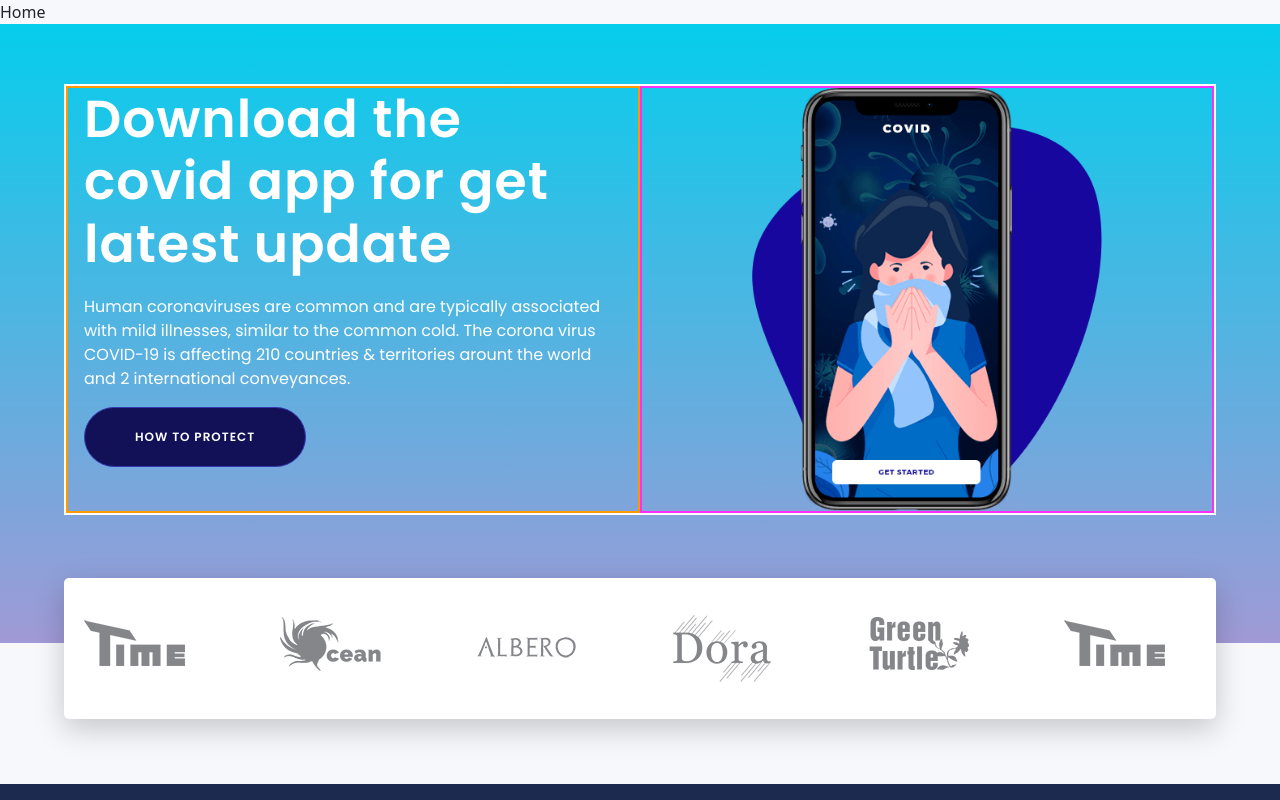
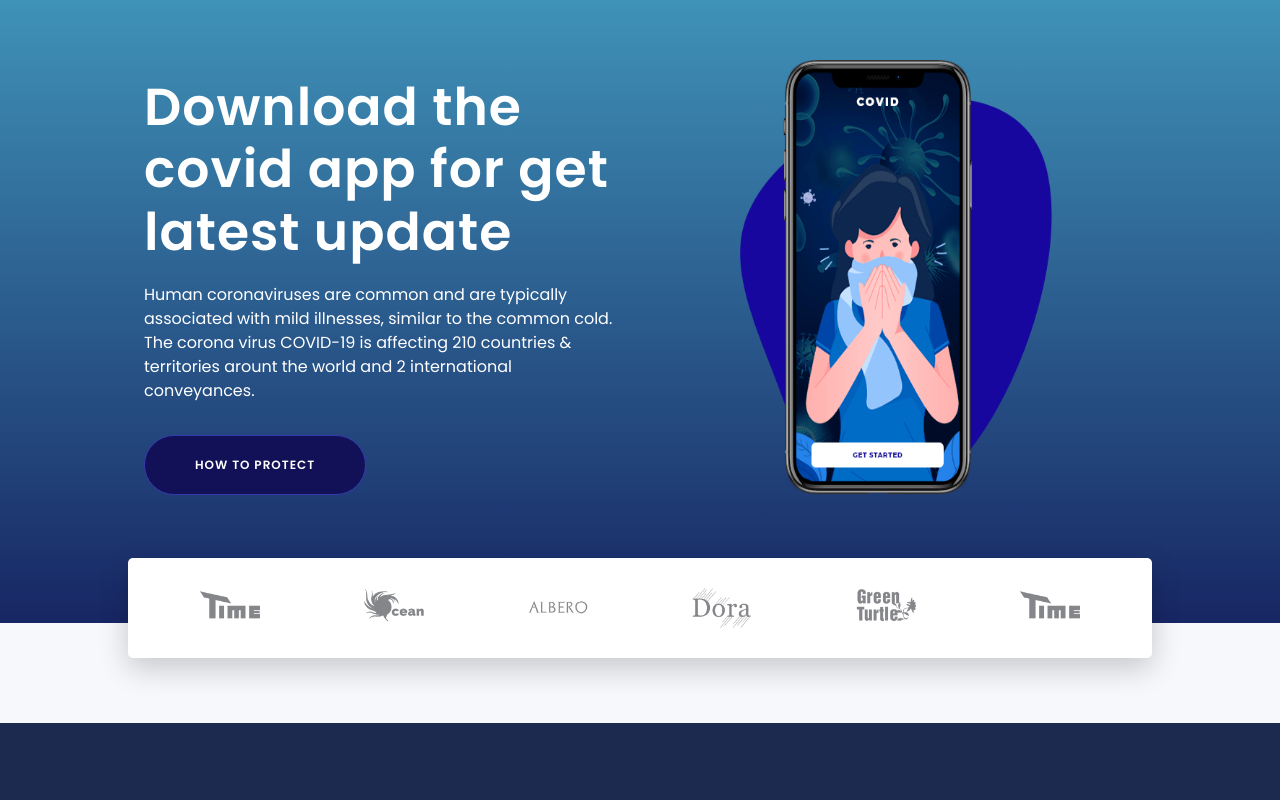
Before and after one commit to Anuskota/P6-COVID-TRACKER, a React (Vite) app: page / in a window 1280 px wide. Shown: the top 800 px of the page. Built offline with nearby package versions, Linux system fonts and the light colour scheme.

Commit message:
Uptdate Header styles, add another container to header-secondary-container

```diff
--- a/src/components/molecules/headerHomePage/Header.jsx
+++ b/src/components/molecules/headerHomePage/Header.jsx
@@ -27,22 +27,24 @@ const Header = () => {
         <div className="header-secondary-container">
             <div className="header-brand-container">
                 <div className="brand-container">
+                    <div className="brand">
                         <img src={timeBrand} alt="Time brand" />
                     </div>
-                <div className="brand-container">
+                    <div className="brand">
                         <img src={oceanBrand} alt="Ocean brand" />
                     </div>
-                <div className="brand-container">
+                    <div className="brand">
                         <img src={alberoBrand} alt="Albero brand" />
                     </div>
-                <div className="brand-container">
+                    <div className="brand">
                         <img src={doraBrand} alt="Dora brand" />
                     </div>
-                <div className="brand-container">
+                    <div className="brand">
                         <img src={greenTurtleBrand} alt="Green Turtle brand" />
                     </div>
-                <div className="brand-container">
+                    <div className="brand">
                         <img src={timeBrand} alt="Time brand" />
+                    </div>
                 </div>
             </div>
         </div>
--- a/src/components/molecules/headerHomePage/header.css
+++ b/src/components/molecules/headerHomePage/header.css
@@ -1,8 +1,9 @@
 header {
     display: flex;
     flex-wrap: wrap;
-    width: 100vw;
-    max-width: 100vw;
+    width: 100%;
+    /* max-width: 100vw; */
+    /* height: 100%; */
     font-family: 'Poppins', sans-serif;
 }
 
@@ -10,18 +11,16 @@ header {
     display: flex;
     width: 100%;
     justify-content: center;
-    background: linear-gradient(to bottom, #06cdec, rgba(30, 12, 157, 0.4));
-    /* padding: 0rem 5rem 0rem 5rem; */
+    background-image: linear-gradient(180deg, rgba(63,146,184,1) 0%, rgba(23,38,100,1) 100%);
 }
 
 .header-container {
-    width: 90%;
+    width: 80%;
     margin-top: 3.75rem;
     margin-bottom: 8rem;
     display: flex;
     /* justify-content: center; */
-
-    border: 2px solid rgb(255, 255, 255);
+    /* border: 2px solid rgb(255, 255, 255); */
 }
 
 .info-header-container {
@@ -31,16 +30,16 @@ header {
     width: 50%;
     padding-right: 1rem;
     padding-left: 1rem;
-    border: 2px solid rgb(255, 153, 1);
-
+    /* border: 2px solid rgb(255, 153, 1); */
 }
 
 h2 {
     color: #ffffff;
-    font-weight: bolder;
+    font-weight: 900;
     font-size: 3.25rem;
     letter-spacing: 1px;
     margin-bottom: 1.25rem;
+    margin-top: 1rem;
 }
 
 p {
@@ -52,7 +51,7 @@ p {
 button {
     color: #fff;
     background-color: #121158;
-    margin-bottom: 1.875rem;
+    margin-top: 1rem;
     padding: 1.25rem 3.125rem;
     font-weight: 600;
     font-size: 0.75rem;
@@ -67,7 +66,7 @@ button {
     width: 50%;
     display: flex;
     justify-content: center;
-    border: 2px solid rgb(248, 48, 252);
+    /* border: 2px solid rgb(248, 48, 252); */
 }
 
 .image-header-container img {
@@ -82,18 +81,27 @@ button {
 }
 
 .header-brand-container {
-    display: flex;
-    width: 90%;
+    width: 80%;
     margin: auto;
     padding: 1.25rem;
     z-index: 1;
-    gap: 4rem;
-    justify-content: center;
+    /* gap: 4rem; */
     border-radius: 5px;
     background-color: #ffffff;
     box-shadow: 0px 10px 30px rgba(0, 0, 0, 0.2);
 }
 
 .brand-container {
+    display: flex;
+    align-items: center;
+}
+
+.brand {
     width: 100%;
+    text-align: center;
 }
+
+.brand img {
+    width: 60px;
+    height: 60px;
+}
--- a/src/pages/Home.jsx
+++ b/src/pages/Home.jsx
@@ -4,7 +4,6 @@ import Header from "../components/molecules/headerHomePage/Header";
 const Home = () => {
   return (
     <>
-    <div>Home</div>
     <Header/>
     <Footer/>
     </>
```
Lines whose indentation alone changed are shown as unchanged.
